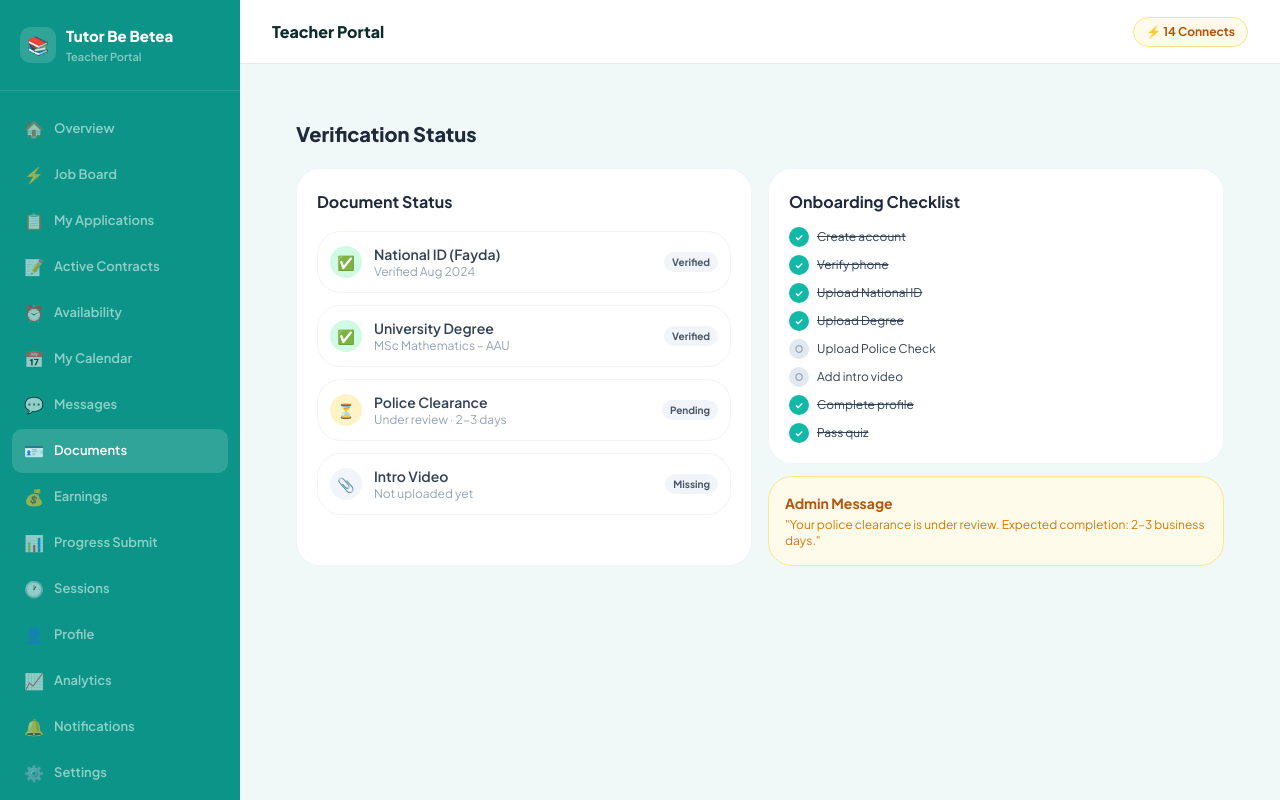
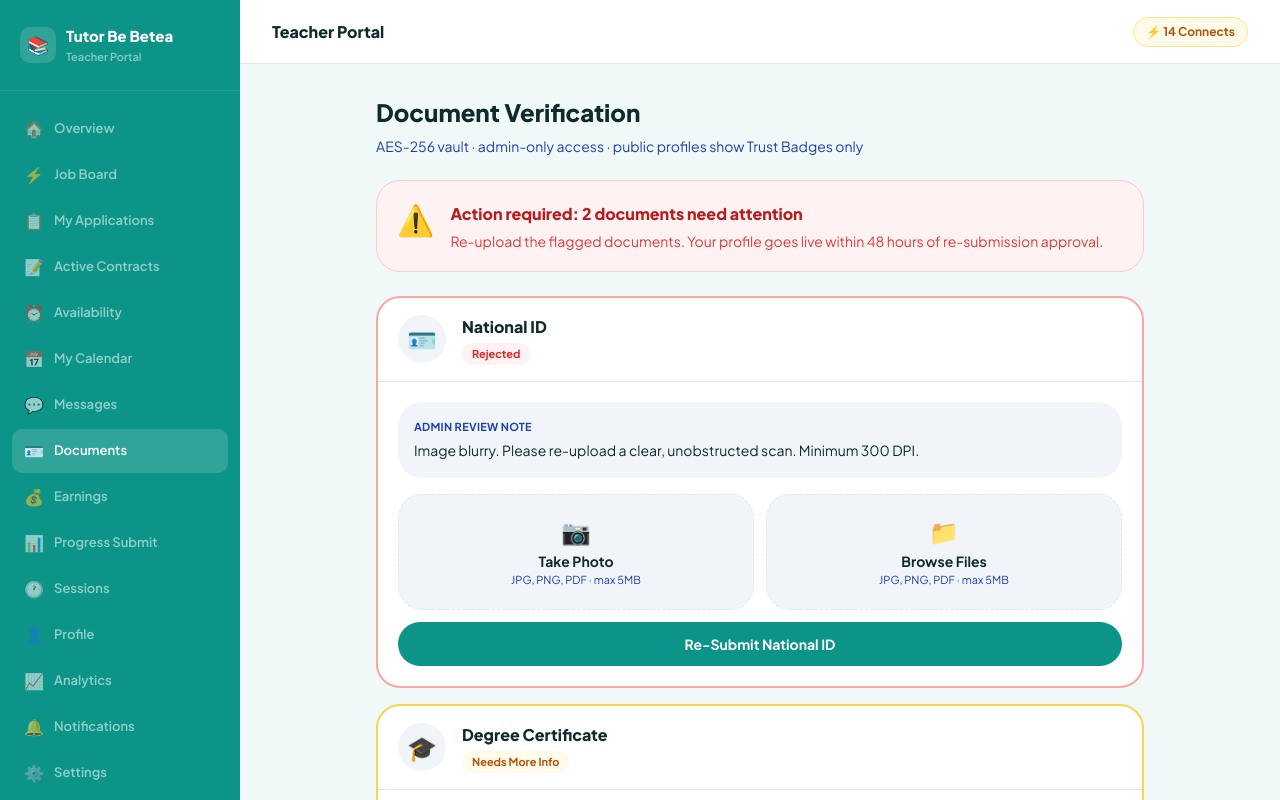
Before and after one commit to Zeordi/tutor-be-betea, a Next.js app in the folder apps/web/: page /teacher/verification in a window 1280 px wide. Shown: the top 800 px of the page. Built offline with nearby package versions, Linux system fonts and the light colour scheme; sample sign-in values are in the browser's storage.

Commit message:
Update page.tsx

```diff
--- a/apps/web/app/teacher/verification/page.tsx
+++ b/apps/web/app/teacher/verification/page.tsx
@@ -1,81 +1,137 @@
+"use client";
+
+const DOCS = [
+  {
+    name: "National ID",
+    status: "rejected",
+    note: "Image blurry. Please re-upload a clear, unobstructed scan. Minimum 300 DPI.",
+    icon: "🪪",
+  },
+  {
+    name: "Degree Certificate",
+    status: "needs_info",
+    note: "Certificate must show university seal, signature, and full name. Partial scan submitted.",
+    icon: "🎓",
+  },
+  {
+    name: "Police Clearance",
+    status: "approved",
+    note: "Approved on Aug 20, 2026. Valid for 12 months.",
+    icon: "👮",
+  },
+];
+
+function statusMeta(status: string) {
+  if (status === "rejected")
+    return {
+      label: "Rejected",
+      chip: "bg-red-50 text-red-600 dark:bg-red-950/40 dark:text-red-300",
+      border: "border-red-300 dark:border-red-800",
+    };
+  if (status === "needs_info")
+    return {
+      label: "Needs More Info",
+      chip: "bg-amber-50 text-amber-700 dark:bg-amber-950/40 dark:text-amber-300",
+      border: "border-amber-300 dark:border-amber-800",
+    };
+  return {
+    label: "Approved",
+    chip: "bg-teal-50 text-[var(--primary)] dark:bg-teal-950/40",
+    border: "border-[var(--border)]",
+  };
+}
+
 export default function TeacherVerificationPage() {
   return (
-    <div className="space-y-5 p-6">
-      <h2 className="text-xl font-extrabold text-slate-800 dark:text-white">Verification Status</h2>
-      <div className="grid gap-4 md:grid-cols-2">
-        <div className="rounded-2xl border border-slate-100 bg-white p-5 dark:border-slate-800 dark:bg-[#112240]">
-          <h3 className="mb-4 font-bold text-slate-800 dark:text-white">Document Status</h3>
-          <div className="space-y-3">
-            {[
-              { name: "National ID (Fayda)", status: "verified", note: "Verified Aug 2024" },
-              { name: "University Degree", status: "verified", note: "MSc Mathematics – AAU" },
-              { name: "Police Clearance", status: "pending", note: "Under review · 2-3 days" },
-              { name: "Intro Video", status: "missing", note: "Not uploaded yet" },
-            ].map((doc) => (
-              <div
-                key={doc.name}
-                className="flex items-center gap-3 rounded-xl border border-slate-100 p-3 dark:border-slate-700"
-              >
+    <div className="mx-auto max-w-3xl">
+      <h1 className="mb-2 text-2xl font-black text-[var(--foreground)]">
+        Document Verification
+      </h1>
+      <p className="mb-6 text-sm text-[var(--secondary)]">
+        AES-256 vault · admin-only access · public profiles show Trust Badges only
+      </p>
+
+      <div className="mb-6 flex gap-4 rounded-2xl border border-red-200 bg-red-50 p-5 dark:border-red-900 dark:bg-red-950/30">
+        <span className="text-3xl">⚠️</span>
+        <div>
+          <p className="font-extrabold text-red-700 dark:text-red-300">
+            Action required: 2 documents need attention
+          </p>
+          <p className="mt-1 text-sm text-red-600/90 dark:text-red-200/80">
+            Re-upload the flagged documents. Your profile goes live within 48 hours of
+            re-submission approval.
+          </p>
+        </div>
+      </div>
+
+      <div className="space-y-4">
+        {DOCS.map((doc) => {
+          const st = statusMeta(doc.status);
+          const needsAction = doc.status !== "approved";
+          return (
+            <div
+              key={doc.name}
+              className={`overflow-hidden rounded-2xl border-2 bg-[var(--card)] ${st.border}`}
+            >
+              <div className="flex items-center gap-4 border-b border-[var(--border)] px-5 py-4">
+                <div className="flex h-12 w-12 items-center justify-center rounded-2xl bg-[var(--muted)] text-2xl">
+                  {doc.icon}
+                </div>
+                <div className="flex-1">
+                  <p className="font-extrabold text-[var(--foreground)]">{doc.name}</p>
+                  <span className={`mt-1 inline-block rounded-full px-2.5 py-0.5 text-[11px] font-bold ${st.chip}`}>
+                    {st.label}
+                  </span>
+                </div>
+              </div>
+
+              <div className="p-5">
                 <div
-                  className={`flex h-8 w-8 items-center justify-center rounded-lg text-sm ${
-                    doc.status === "verified"
-                      ? "bg-emerald-100 dark:bg-emerald-900/30"
-                      : doc.status === "pending"
-                        ? "bg-amber-100 dark:bg-amber-900/30"
-                        : "bg-slate-100 dark:bg-slate-800"
+                  className={`mb-4 rounded-xl p-4 ${
+                    needsAction
+                      ? "bg-[var(--muted)]"
+                      : "border border-[var(--border)] bg-[var(--muted)]"
                   }`}
                 >
-                  {doc.status === "verified" ? "✅" : doc.status === "pending" ? "⏳" : "📎"}
-                </div>
-                <div className="flex-1">
-                  <p className="text-sm font-semibold text-slate-700 dark:text-slate-200">{doc.name}</p>
-                  <p className="text-xs text-slate-400">{doc.note}</p>
-                </div>
-                <span className="rounded-full bg-slate-100 px-2 py-0.5 text-[10px] font-bold capitalize text-slate-600 dark:bg-slate-800 dark:text-slate-300">
-                  {doc.status}
-                </span>
-              </div>
-            ))}
-          </div>
-        </div>
-        <div className="space-y-3">
-          <div className="rounded-2xl border border-slate-100 bg-white p-5 dark:border-slate-800 dark:bg-[#112240]">
-            <h3 className="mb-3 font-bold text-slate-800 dark:text-white">Onboarding Checklist</h3>
-            <div className="space-y-2">
-              {[
-                ["Create account", true],
-                ["Verify phone", true],
-                ["Upload National ID", true],
-                ["Upload Degree", true],
-                ["Upload Police Check", false],
-                ["Add intro video", false],
-                ["Complete profile", true],
-                ["Pass quiz", true],
-              ].map(([step, done]) => (
-                <div key={String(step)} className="flex items-center gap-2">
-                  <div
-                    className={`flex h-5 w-5 items-center justify-center rounded-full text-[10px] font-bold ${
-                      done ? "bg-teal-500 text-white" : "bg-slate-200 text-slate-400 dark:bg-slate-700"
-                    }`}
-                  >
-                    {done ? "✓" : "○"}
-                  </div>
-                  <p
-                    className={`text-xs text-slate-700 dark:text-slate-300 ${done ? "line-through" : ""}`}
-                  >
-                    {step as string}
+                  <p className="mb-1 text-[11px] font-bold uppercase tracking-wide text-[var(--secondary)]">
+                    Admin review note
+                  </p>
+                  <p className="text-sm leading-relaxed text-[var(--foreground)]">
+                    {doc.note}
                   </p>
                 </div>
-              ))}
+
+                {needsAction && (
+                  <>
+                    <div className="mb-3 grid gap-3 sm:grid-cols-2">
+                      {["📷 Take Photo", "📁 Browse Files"].map((label) => (
+                        <button
+                          key={label}
+                          type="button"
+                          className="rounded-xl border border-dashed border-[var(--border)] bg-[var(--muted)] px-4 py-5 text-center transition hover:border-[var(--primary)]"
+                        >
+                          <p className="text-2xl">{label.slice(0, 2)}</p>
+                          <p className="mt-1 text-sm font-bold text-[var(--foreground)]">
+                            {label.slice(3)}
+                          </p>
+                          <p className="text-[11px] text-[var(--secondary)]">
+                            JPG, PNG, PDF · max 5MB
+                          </p>
+                        </button>
+                      ))}
+                    </div>
+                    <button
+                      type="button"
+                      className="w-full rounded-xl bg-[var(--primary)] py-3 text-sm font-bold text-white"
+                    >
+                      Re-Submit {doc.name}
+                    </button>
+                  </>
+                )}
+              </div>
             </div>
-          </div>
-          <div className="rounded-2xl border border-amber-200 bg-amber-50 p-4 dark:border-amber-800 dark:bg-amber-900/20">
-            <p className="mb-1 text-sm font-bold text-amber-700 dark:text-amber-300">Admin Message</p>
-            <p className="text-xs text-amber-600 dark:text-amber-400">
-              &quot;Your police clearance is under review. Expected completion: 2–3 business days.&quot;
-            </p>
-          </div>
-        </div>
+          );
+        })}
       </div>
     </div>
   );
```
